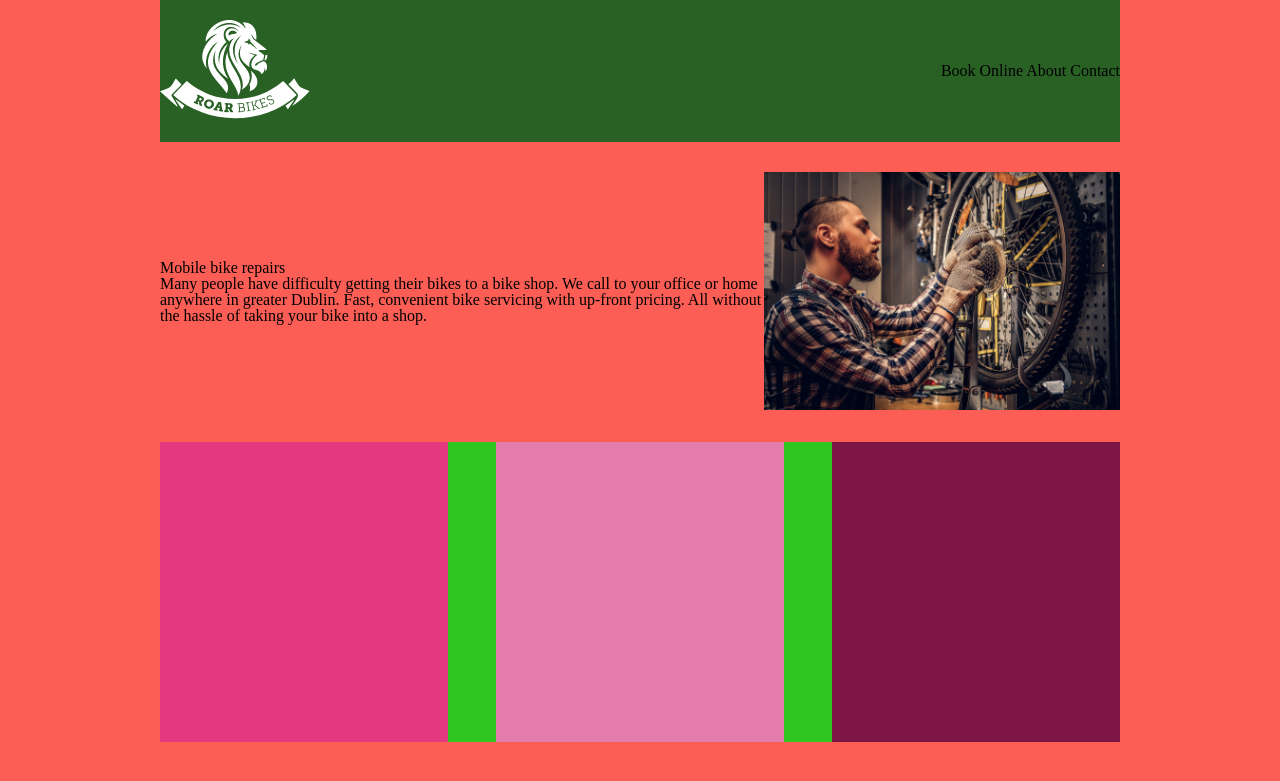
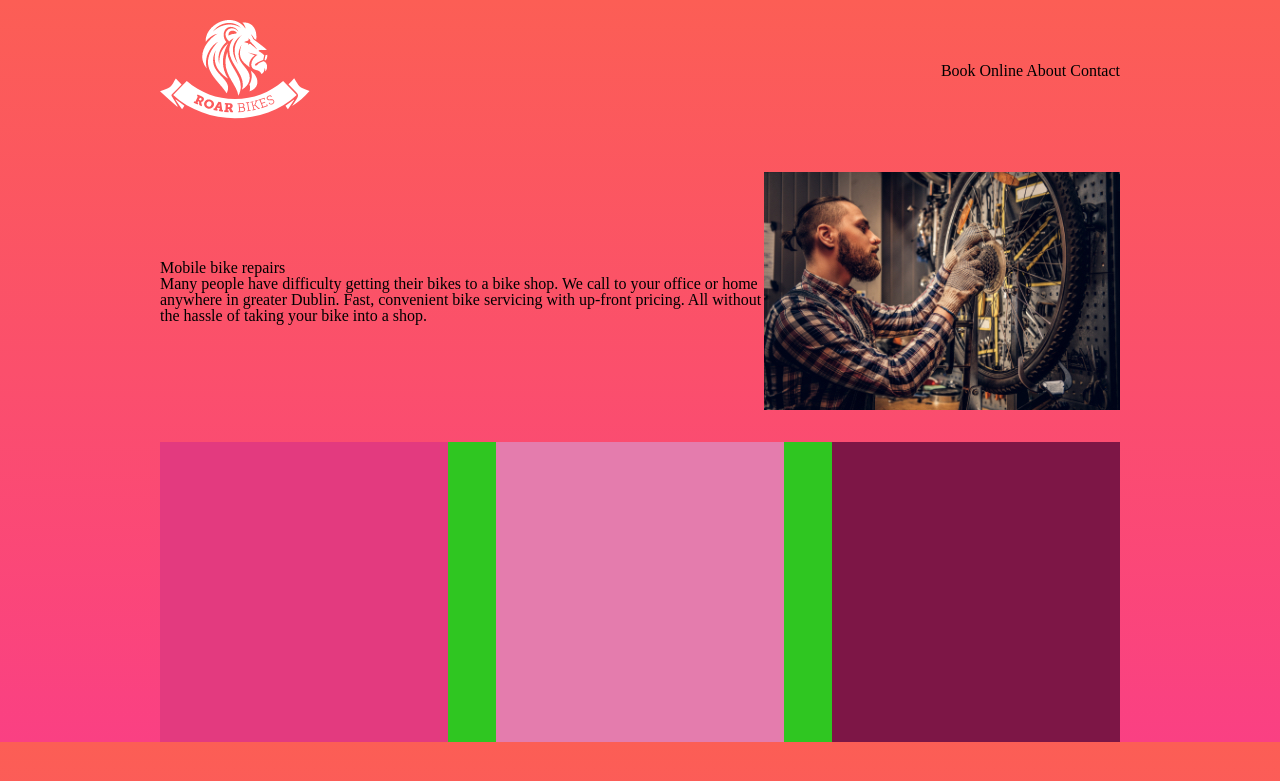
Before and after one commit to deuxemm/web-d-proj-2, a PHP site: page / in a window 1280 px wide. Shown: the top 781 px of the page. Run offline with PHP 8.4, Linux system fonts and the light colour scheme.

Commit message:
add linear gradient to body in css

```diff
--- a/style.css
+++ b/style.css
@@ -1,5 +1,5 @@
 body {
-    background-color: #FC5E55;
+    background-image:linear-gradient( #FC5E55, #FA4083);
 }
 
 .container {
@@ -10,7 +10,6 @@ body {
 }
 
 header {
-    background-color: rgb(41, 96, 36);
     display: flex;
     justify-content: space-between;
     align-items: center;
```
